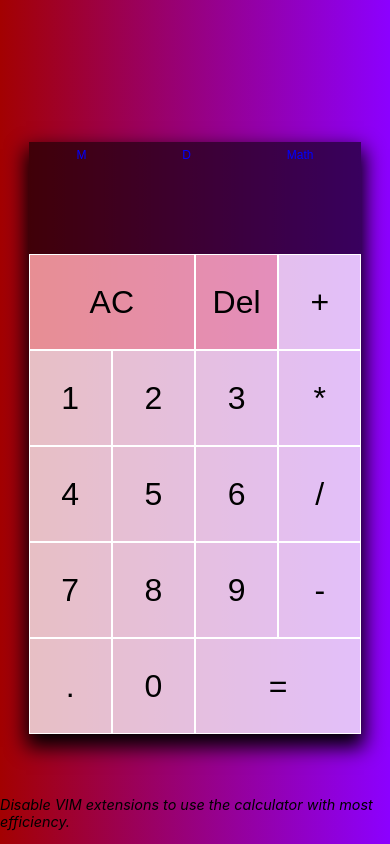
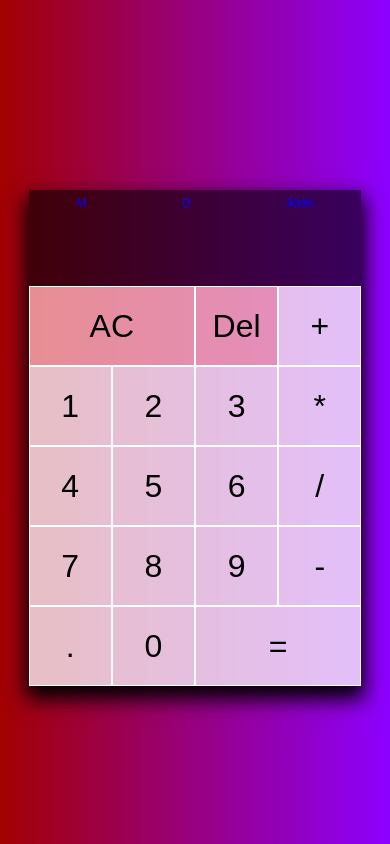
Before and after one commit to MISSIC17/calculator, a React (Create React App) app: page / in a window 390 px wide. Built offline with nearby package versions, Linux system fonts and the light colour scheme; a web font is replaced by a local one.

Commit message:
responsiveness fixes

```diff
--- a/src/responsive.css
+++ b/src/responsive.css
@@ -1,13 +1,14 @@
 @import "./styles.css";
 @media only screen and (max-width: 400px) {
   body {
-    overflow: hidden;
+    /* overflow: hidden; */
     max-height: 99vh;
   }
   .calculator-grid {
     max-width: 98vw;
     max-height: 95vh;
     grid-template-columns: repeat(4, 5.2rem);
+  grid-template-rows: minmax(6rem, auto) repeat(5, 5rem);
   }
   .calculator-grid .functionalButton:active, .calculator-grid .functionalButton:hover{
     animation: bgShiftFunctionality 0.1s backwards;
@@ -15,6 +16,9 @@
   .calculator-grid button:active, .calculator-grid button:hover{
     animation: bgShift 0.1s backwards;
 
+  }
+  .footer-information{
+      display:none;
   }
 }
 @keyframes bgShiftFunctionality {
```
